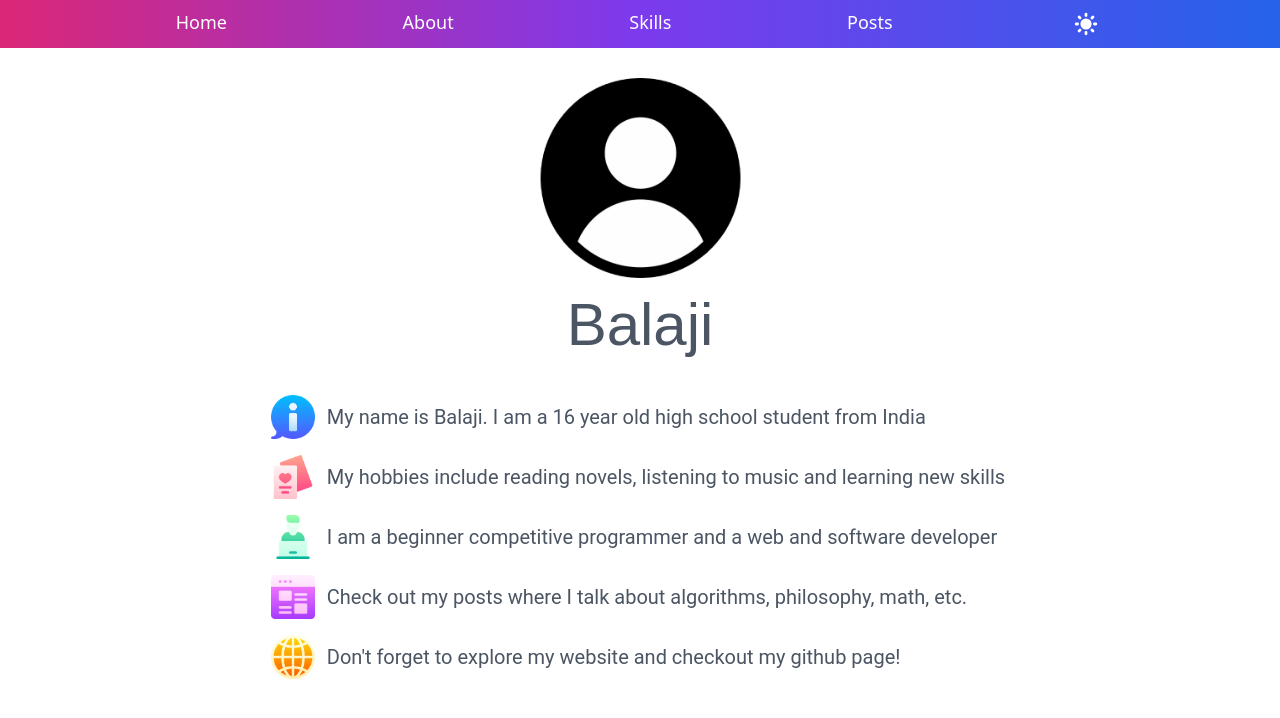
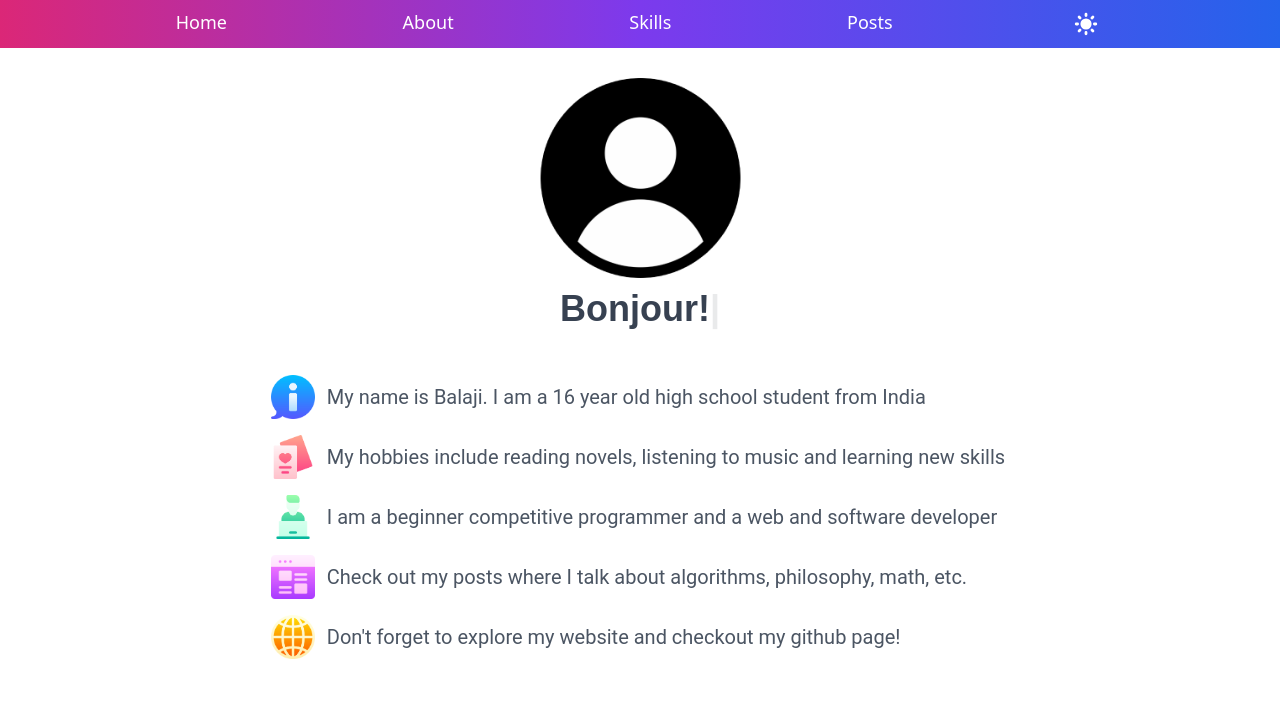
Before and after one commit to balajiofficial/Website, a Next.js app: page /about in a window 1280 px wide. Shown: the top 718 px of the page. Built offline with nearby package versions, Linux system fonts and the light colour scheme.

Commit message:
Dynamic typing in about

```diff
--- /dev/null
+++ b/components/typing.tsx
@@ -0,0 +1,55 @@
+import { useState, useEffect } from "react";
+
+export default function Typing({ children }: { children: string[] }) {
+  const [typed, setTyped] = useState("");
+  const [backwards, setBackwards] = useState(false);
+  const [wordIdx, setWordIdx] = useState(0);
+  const prefixes = [];
+  for (let i = 1; i < children.length; i++) {
+    for (let j = 0; j < children[i].length; j++) {
+      if (children[i][j] !== children[i - 1][j]) {
+        prefixes.push(children[i].substring(0, j));
+        break;
+      }
+    }
+  }
+  prefixes.push(children[children.length - 1]);
+  useEffect(() => {
+    if (typed.length !== children[wordIdx].length) {
+      if (backwards) {
+        setTimeout(() => {
+          const cut = typed.slice(0, -1);
+          if (cut === prefixes[wordIdx]) {
+            setWordIdx(wordIdx + 1);
+            setBackwards(false);
+            setTyped(cut);
+          } else {
+            setTyped(cut);
+          }
+        }, 75);
+      } else {
+        setTimeout(() => {
+          setTyped(typed + children[wordIdx][typed.length]);
+        }, 100);
+      }
+    } else {
+      setTimeout(() => {
+        setBackwards(true);
+        if (wordIdx !== children.length - 1) {
+          setTyped(typed.slice(0, -1));
+        }
+      }, 2000);
+    }
+  }, [typed]); // eslint-disable-line react-hooks/exhaustive-deps
+
+  return (
+    <>
+      <div className="text-3xl sm:text-4xl 2xl:text-5xl font-semibold -translate-y-1 sm:-translate-y-1.5 inline-block">
+        {typed}
+      </div>
+      <span className="cursor-blink text-3xl sm:text-4xl 2xl:text-6xl font-semibold -translate-y-1 sm:-translate-y-1.5 inline-block">
+        |
+      </span>
+    </>
+  );
+}
--- a/mappings/code.tsx
+++ b/mappings/code.tsx
@@ -44,7 +44,7 @@ export default class PostCode extends Component {
             <pre
               className={
                 className +
-                " rounded-lg text-base text-left mt-2 mb-2 font-code"
+                " rounded-lg text-base text-left mt-2 mb-2 font-code border-2 border-gray-300"
               }
               style={style}
             >
--- a/pages/about.tsx
+++ b/pages/about.tsx
@@ -1,9 +1,9 @@
 import Layout from "../layouts/pageLayout";
 import Image from "next/image";
-import Head from "next/head";
 import { ReactElement, ReactFragment } from "react";
 import { aboutData } from "../content/dataAbout";
 import PageSEO from "../components/seo";
+import Typing from "../components/typing";
 
 export default function About(): ReactElement<ReactFragment> {
   return (
@@ -21,9 +21,20 @@ export default function About(): ReactElement<ReactFragment> {
             />
           </div>
           <div className="mt-3 flex justify-center">
-            <p className="text-4xl sm:text-6xl text-gray-600 dark:text-gray-200 font-quicksand">
-              Balaji
-            </p>
+            <div className="font-quicksand font-semibold text-gray-700 dark:text-gray-200">
+              <Typing>
+                {[
+                  "Hello!",
+                  "Bonjour!",
+                  "¡Hola!",
+                  "你好!",
+                  "नमस्कार!",
+                  "Привет!",
+                  "أهلا!",
+                  "Hello!",
+                ]}
+              </Typing>
+            </div>
           </div>
           <div>
             <div className="flex justify-center">
--- a/styles/global.css
+++ b/styles/global.css
@@ -50,7 +50,7 @@ body::-webkit-scrollbar-thumb:hover {
   color: #93a1a1;
 }
 
-/* Font classes */
+/* Font Classes */
 .font-quicksand {
   font-family: "Quicksand", sans-serif;
 }
@@ -66,3 +66,14 @@ body::-webkit-scrollbar-thumb:hover {
 .font-inter {
   font-family: "Inter", sans-serif;
 }
+
+/* Animation */
+.cursor-blink {
+  animation: blink 0.75s infinite;
+  opacity: 1;
+}
+@keyframes blink {
+  50% {
+    opacity: 0;
+  }
+}
```
Also changed, not shown: pages/skills/.tsx (added).
